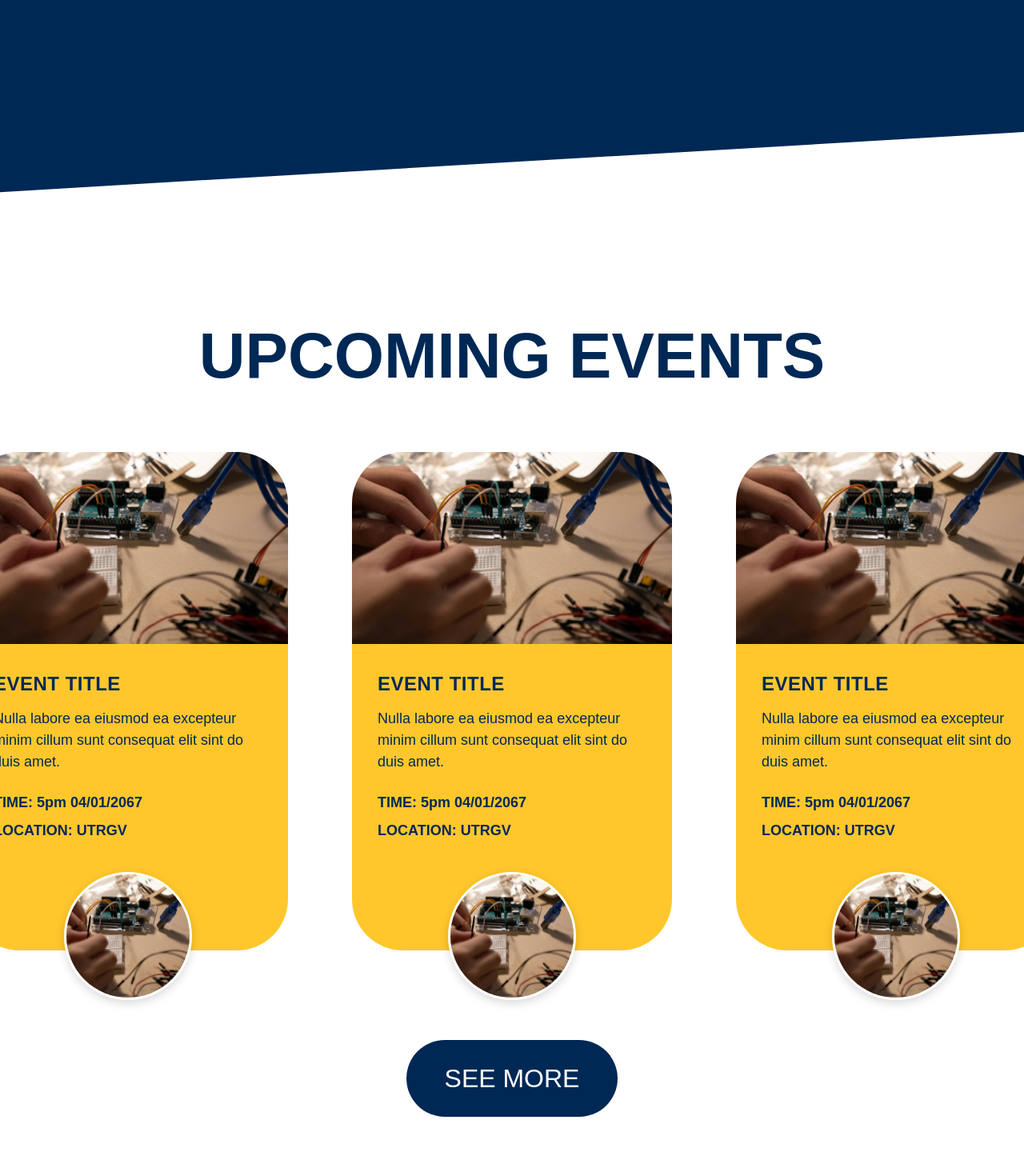
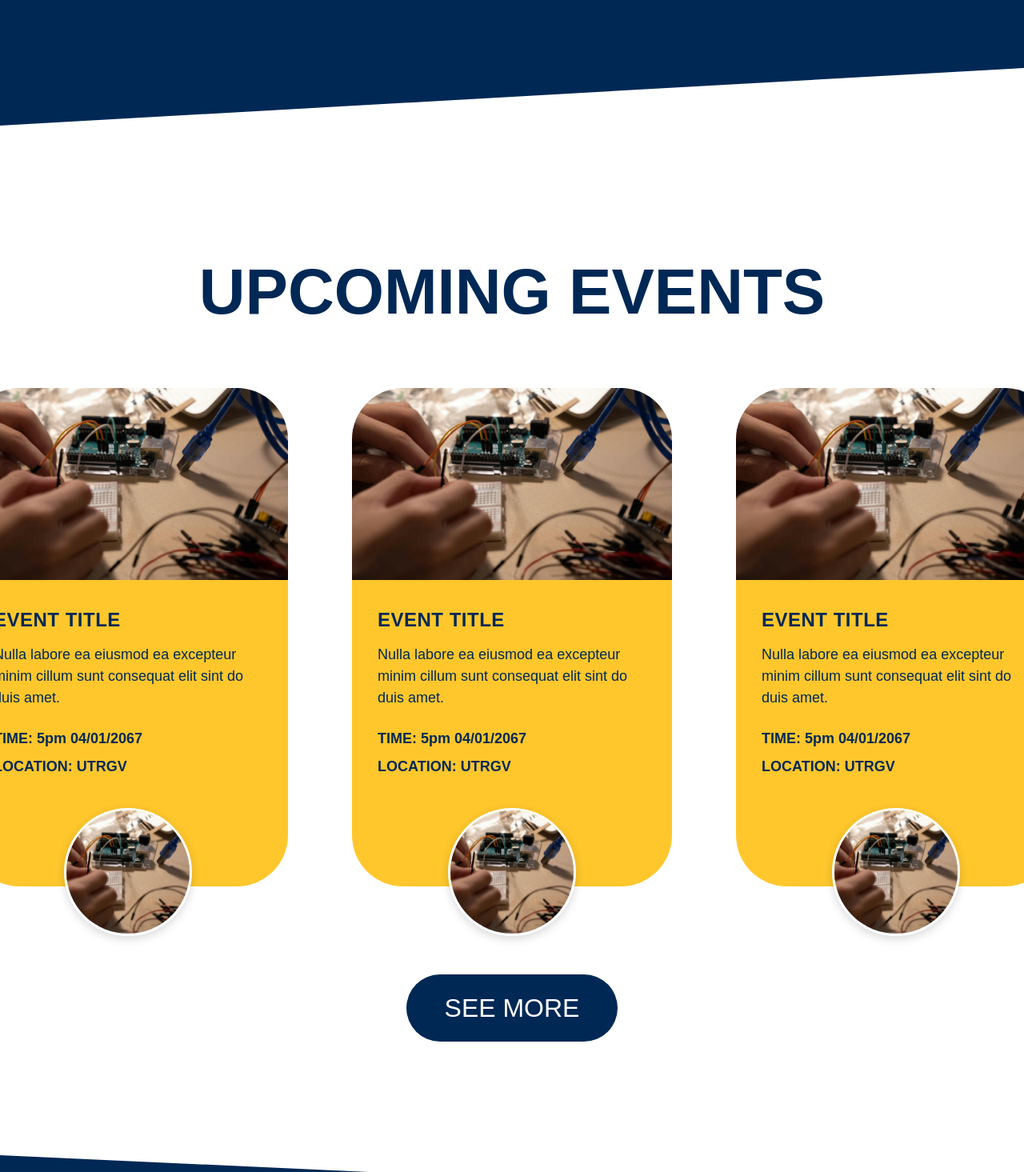
Before and after one commit to IEEE-ESB/R5-Conference-Website, a Next.js app: page / in a window 1280 px wide. Shown: the part 1330-2795 px from the top of the page at 80% size. Built offline with nearby package versions, Linux system fonts and the light colour scheme.

Commit message:
fixed spacing

```diff
--- a/app/about/page.tsx
+++ b/app/about/page.tsx
@@ -26,8 +26,8 @@ export default function About() {
 				</div>
 			</AngledRectangle>
 			<AngledRectangle color="white" textColor="blue" flipped={true}>
-				<h2>Our Mission</h2>
-				<p>
+				<h2 className={styles.missionTitle}>Our Mission</h2>
+				<p className={styles.missionContent}>
 					Our mission is to empower students through hands-on learning,
 					leadership opportunities, and community outreach in engineering and
 					technology cultivating the next generation of innovators and
--- a/app/components/AngledRectangle/AngledRectangle.module.css
+++ b/app/components/AngledRectangle/AngledRectangle.module.css
@@ -16,6 +16,7 @@
 	/* margin-bottom: 5rem; */
 	text-transform: uppercase;
 	line-height: 1;
+	padding-bottom: 5rem;
 }
 
 .angled_rectangle.right {
@@ -60,6 +61,6 @@
 	flex-direction: column;
 	align-items: center;
 	/* justify-content: center; */
-	gap: 5rem;
+	/* gap: 5rem; */
 	width: 100%;
 }
--- a/app/components/AngledRectangle/AngledRectangle.tsx
+++ b/app/components/AngledRectangle/AngledRectangle.tsx
@@ -4,12 +4,12 @@ export default function AngledRectangle({
 	children,
 	flipped = false,
 	color = "blue",
-  textColor = "white"
+	textColor = "white",
 }: {
 	children: React.ReactNode;
 	flipped?: boolean;
 	color?: "yellow" | "white" | "blue";
-  textColor?: "yellow" | "white" | "blue";
+	textColor?: "yellow" | "white" | "blue";
 }) {
 	return (
 		<div
--- a/app/page.module.css
+++ b/app/page.module.css
@@ -132,6 +132,10 @@
 	height: 100%;
 }
 
+.eventButton {
+	margin-top: 8rem;
+}
+
 /* About Us */
 .aboutFlex {
 	width: 100%;
--- a/app/page.tsx
+++ b/app/page.tsx
@@ -88,7 +88,9 @@ export default function Home() {
 					<EventCard />
 					<EventCard />
 				</div>
-				<Button text="See More" href="/events" />
+				<div className={styles.eventButton}>
+					<Button text="See More" href="/events" />
+				</div>
 			</AngledRectangle>
 			<AngledRectangle>
 				<div className={styles.aboutFlex}>
```
